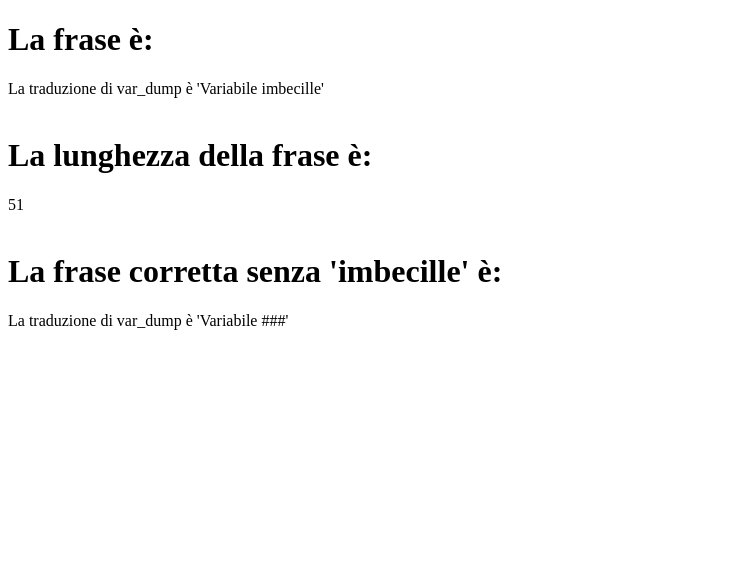
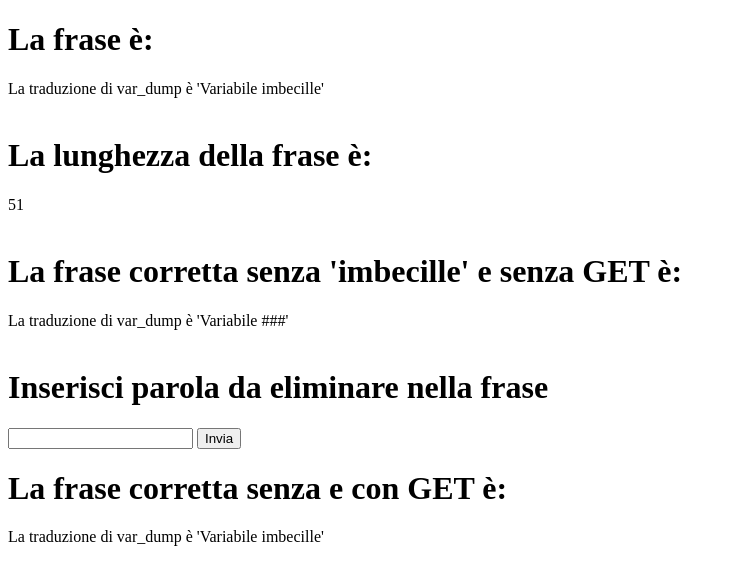
Before and after one commit to callagan70/php-badwords, a PHP site: page /?parametro=1 in a window 1280 px wide. Shown: the top 585 px of the page, without its empty margins (0-735 px from the left). Run offline with PHP 8.4, Linux system fonts and the light colour scheme.

Commit message:
Done ! Con GET

```diff
--- a/index.php
+++ b/index.php
@@ -1,8 +1,10 @@
 <?php
 
 $frase ="La traduzione di var_dump è 'Variabile imbecille' ";
+$lunghezzaFrase = strlen ($frase);
+$uri = ( isset($_GET['parola'] ) ) ? $_GET['parola'] : ' ';
 
-$lunghezzaFrase = strlen ($frase)
+$parametro = $_GET['parametro'];
 
 ?>
 
@@ -12,18 +14,19 @@ $lunghezzaFrase = strlen ($frase)
     <meta charset="UTF-8">
     <meta http-equiv="X-UA-Compatible" content="IE=edge">
     <meta name="viewport" content="width=device-width, initial-scale=1.0">
-    <title>Document</title>
+    <title>Intro PhP</title>
 </head>
 <body>
+
 <h1>La frase è:</h1>
 <div>
         <?php
             echo $frase;
         ?>
 </div>
+
 <br>
 <h1>La lunghezza della frase è:</h1>
-
 <div>
         <?php
             echo $lunghezzaFrase;
@@ -31,15 +34,26 @@ $lunghezzaFrase = strlen ($frase)
 </div>
 
 <br>
-<h1>La frase corretta senza 'imbecille' è:</h1>
-
+<h1>La frase corretta senza 'imbecille' e senza GET è:</h1>
 <div>
         <?php
             echo str_ireplace("imbecille", "###", $frase);
         ?>
 </div>
 
+<br>
+<h1>Inserisci parola da eliminare nella frase</h1>
+<form method="GET">
+    <input type="text" name="parametro">
+    <button type="submit">Invia</button>
+</form>
 
+<h1>La frase corretta senza <?php $parametro ?> e con GET è:</h1>
+<div>
+        <?php
+            echo str_ireplace($parametro, "###", $frase);
+        ?>
+</div>
 
 
 
```
